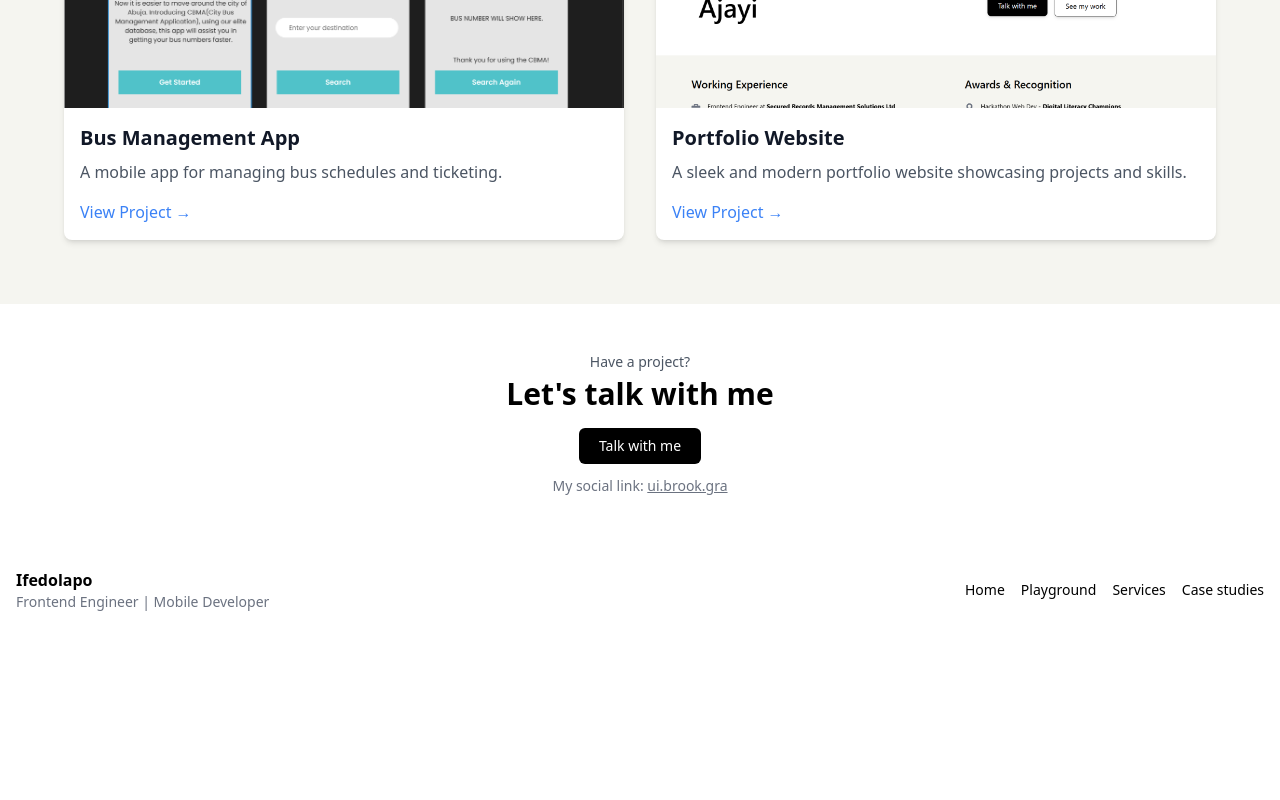
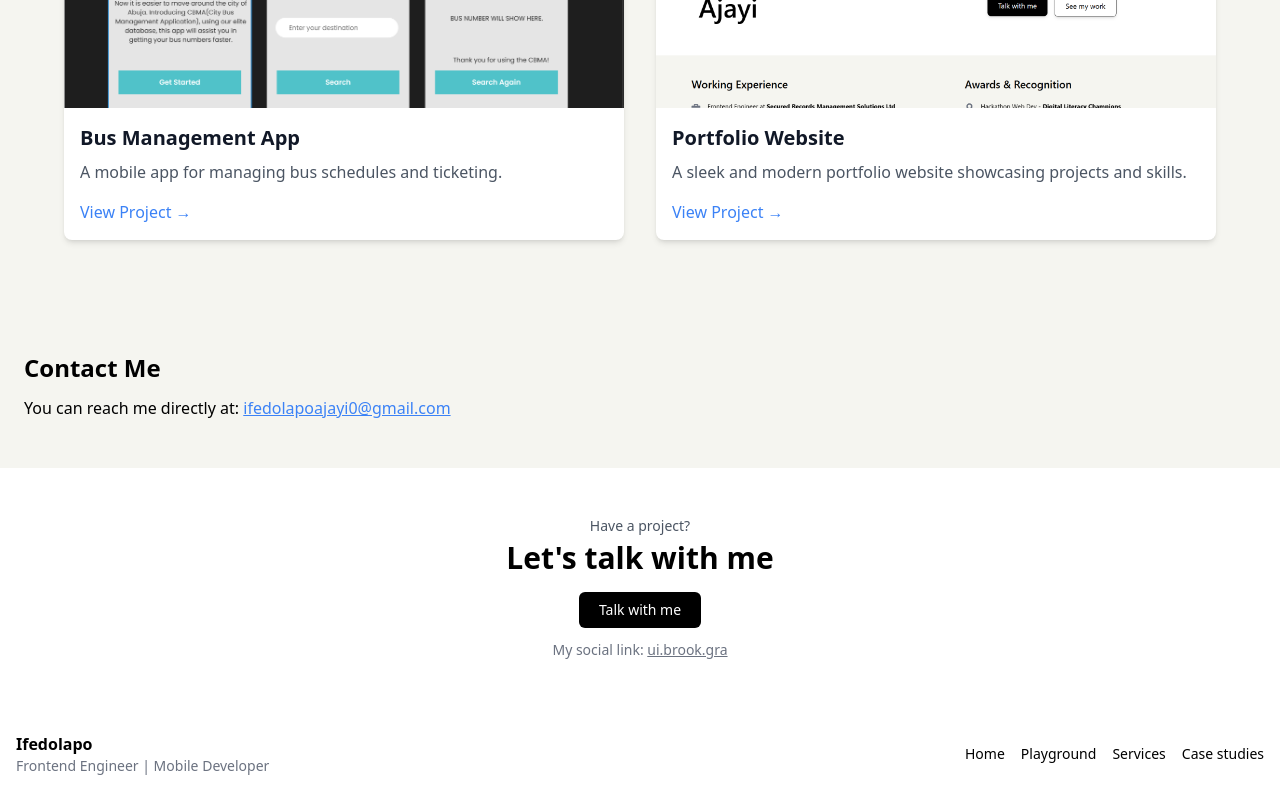
Before and after one commit to ifedolapo01/ifedolapo_ajayi, a Next.js app: page / in a window 1280 px wide. Shown: the part 1494-2294 px from the top of the page. Before the commit the page ends 2130 px from the top, so only its background shows below. Built offline with nearby package versions, Linux system fonts and the light colour scheme.

Commit message:
created contact section

```diff
--- a/src/app/page.js
+++ b/src/app/page.js
@@ -3,6 +3,7 @@ import ExperienceAwards from "@/components/ExperienceAwards";
 import Services from "@/components/Services";
 import SelectedWorks from "@/components/SelectedWorks";
 import Footer from "@/components/Footer";
+import Contact from "@/components/Contact"
 
 export default function Home() {
   return (
@@ -25,8 +26,10 @@ export default function Home() {
       </section>
 
       <section id="contact">
+        <Contact />
+      </section>
+
         <Footer />
-      </section>
     </main>
   );
 }
--- a/src/components/Contact.js
+++ b/src/components/Contact.js
@@ -0,0 +1,16 @@
+export default function Contact() {
+    return (
+      <div className="px-6 py-12 bg-[#f5f5f0]">
+        <h1 className="text-2xl font-bold mb-3">Contact Me</h1>
+        <p className="text-base">
+          You can reach me directly at:{" "}
+          <a
+            href="mailto:ifedolapoajayi0@gmail.com"
+            className="text-blue-500 underline"
+          >
+            ifedolapoajayi0@gmail.com
+          </a>
+        </p>
+      </div>
+    );
+  }
```
